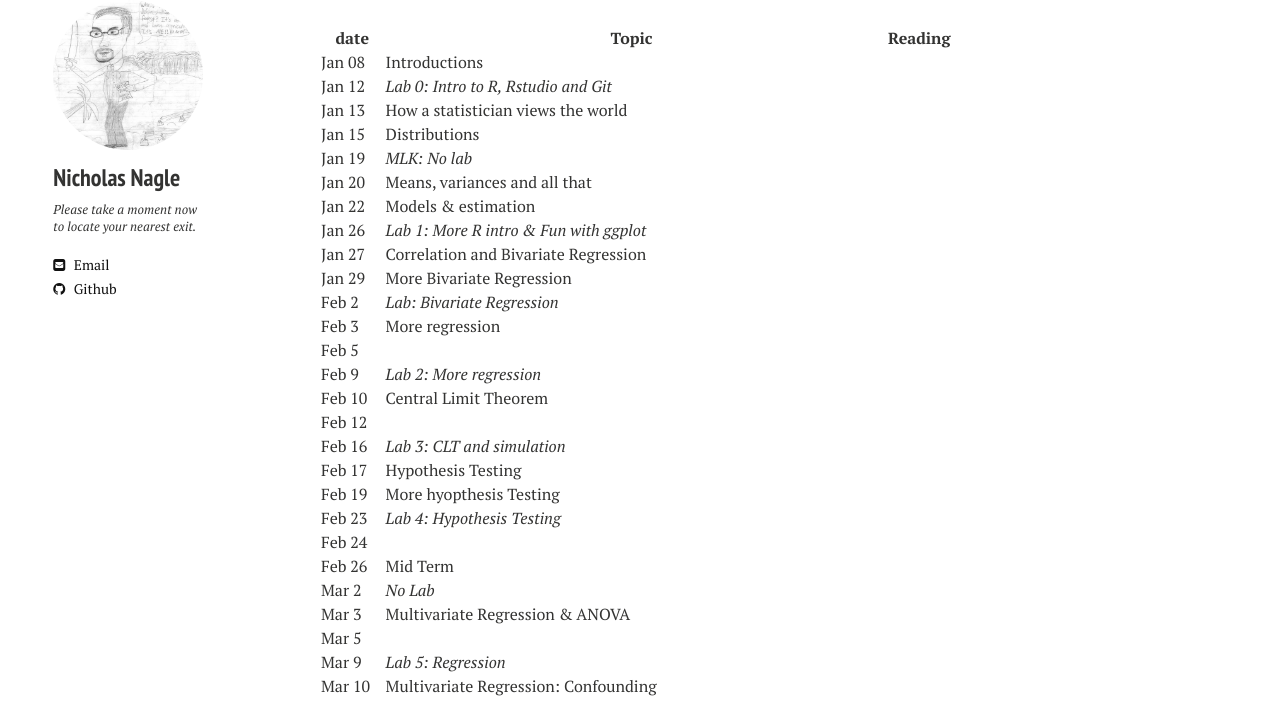
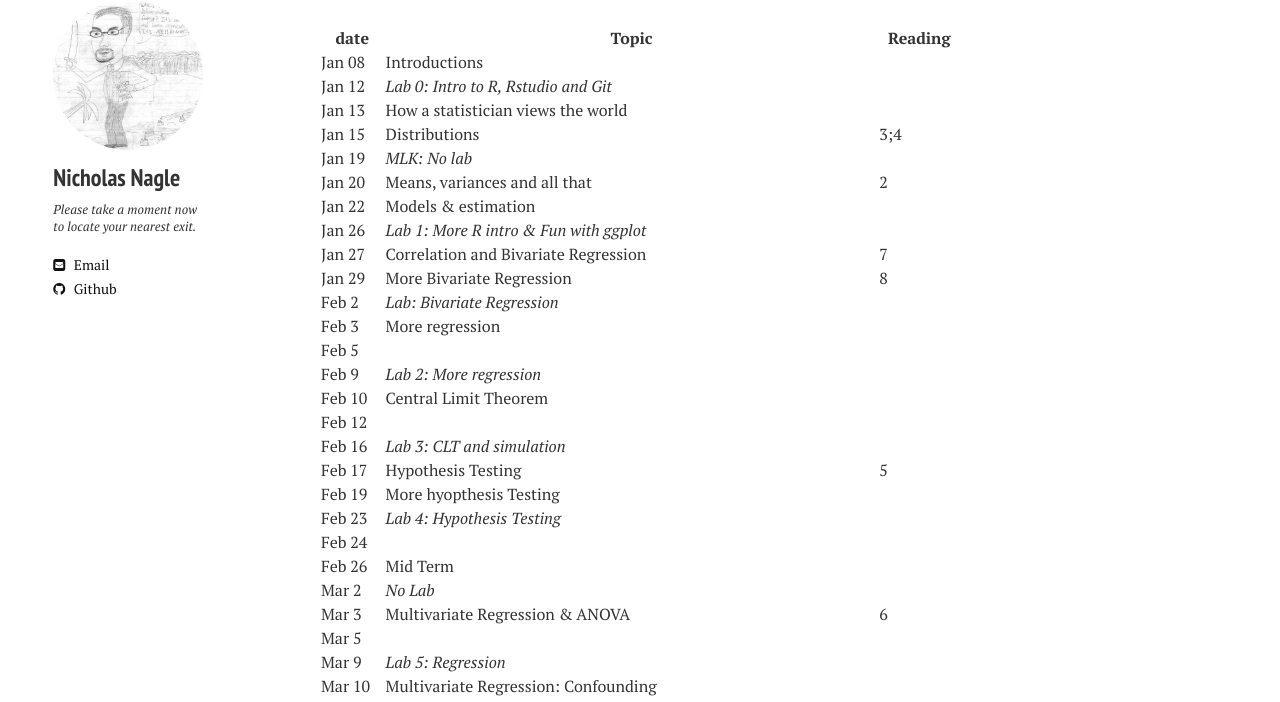
Before and after one commit to UTK-geog415-s15/UTK-geog415-s15.github.io, a Jekyll site: the page built from syllabus/index.md, in a window 1280 px wide. Shown: the part 521-1223 px from the top of the page. Built offline with Jekyll 4.4.1, drawn with Linux system fonts in a browser that asks for light colours; nearby versions of some CDN libraries.

Commit message:
some changes to syllabus and policies before class

```diff
--- a/syllabus/index.md
+++ b/syllabus/index.md
@@ -14,13 +14,13 @@ date   | Topic                               | Reading
 Jan 08 | Introductions |
 Jan 12 | *Lab 0: Intro to R, Rstudio and Git* |
 Jan 13 | How a statistician views the world  |
-Jan 15 | Distributions |
+Jan 15 | Distributions | 3;4
 Jan 19 | *MLK: No lab* |
-Jan 20 | Means, variances and all that |
+Jan 20 | Means, variances and all that | 2
 Jan 22 | Models & estimation |
 Jan 26 | *Lab 1: More R intro & Fun with ggplot* |
-Jan 27 |  Correlation and Bivariate Regression |
-Jan 29 | More Bivariate Regression |
+Jan 27 |  Correlation and Bivariate Regression | 7
+Jan 29 | More Bivariate Regression | 8
 Feb 2 | *Lab: Bivariate Regression* |
 Feb 3 |  More regression|
 Feb 5 | |
@@ -28,13 +28,13 @@ Feb 9 | *Lab 2: More regression* |
 Feb 10  | Central Limit Theorem |
 Feb 12  |  |
 Feb 16 | *Lab 3: CLT and simulation* |
-Feb 17 | Hypothesis Testing |
+Feb 17 | Hypothesis Testing | 5
 Feb 19 | More hyopthesis Testing |
 Feb 23 | *Lab 4: Hypothesis Testing* |
 Feb 24 | |
 Feb 26 | Mid Term|
 Mar 2 | *No Lab* |
-Mar 3 | Multivariate Regression & ANOVA |
+Mar 3 | Multivariate Regression & ANOVA | 6
 Mar 5 | |
 Mar 9 | *Lab 5: Regression* |
 Mar 10 | Multivariate Regression: Confounding|
```
Also changed, not shown: policies/index.md (+0 -6 lines).
